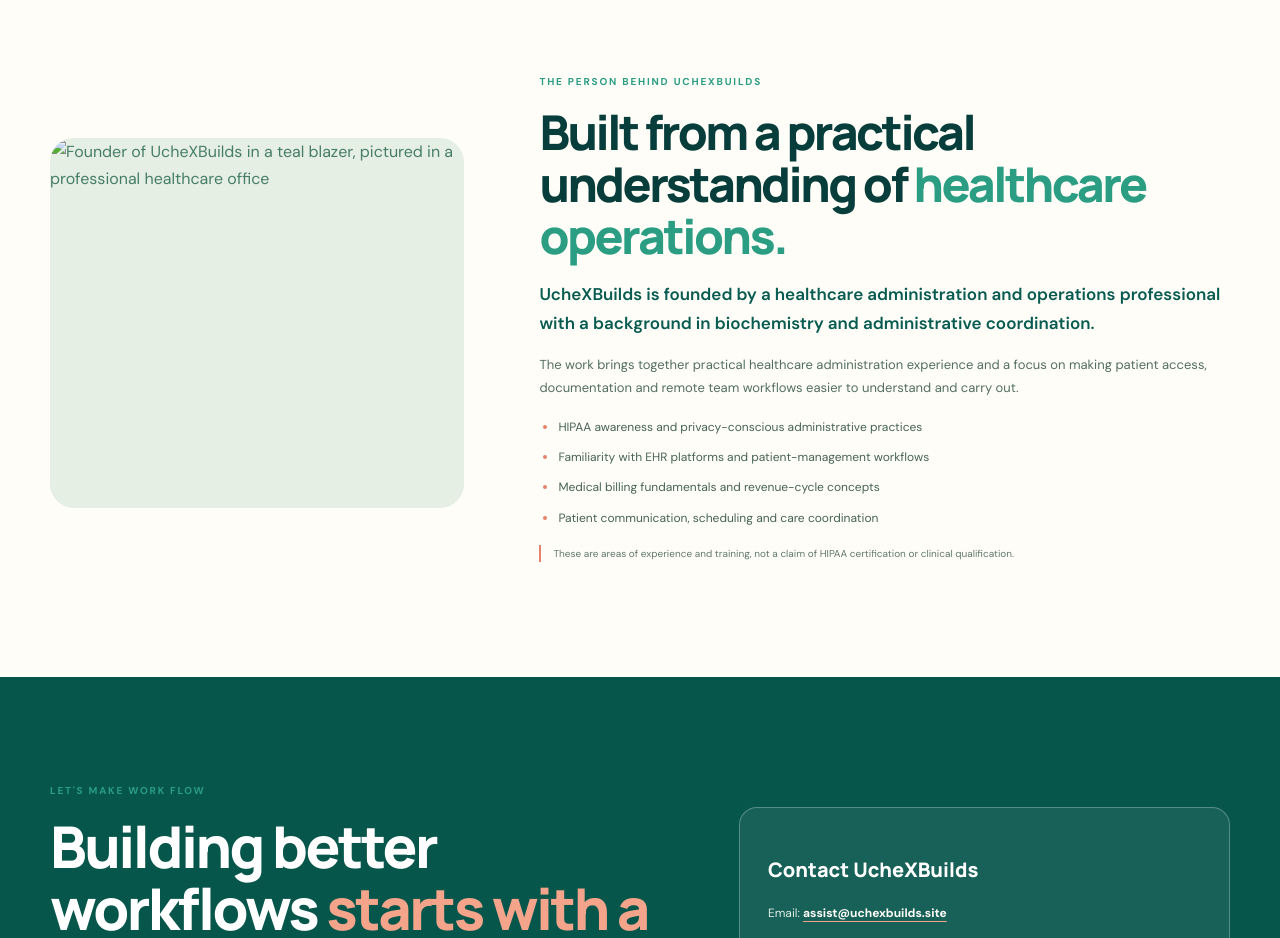
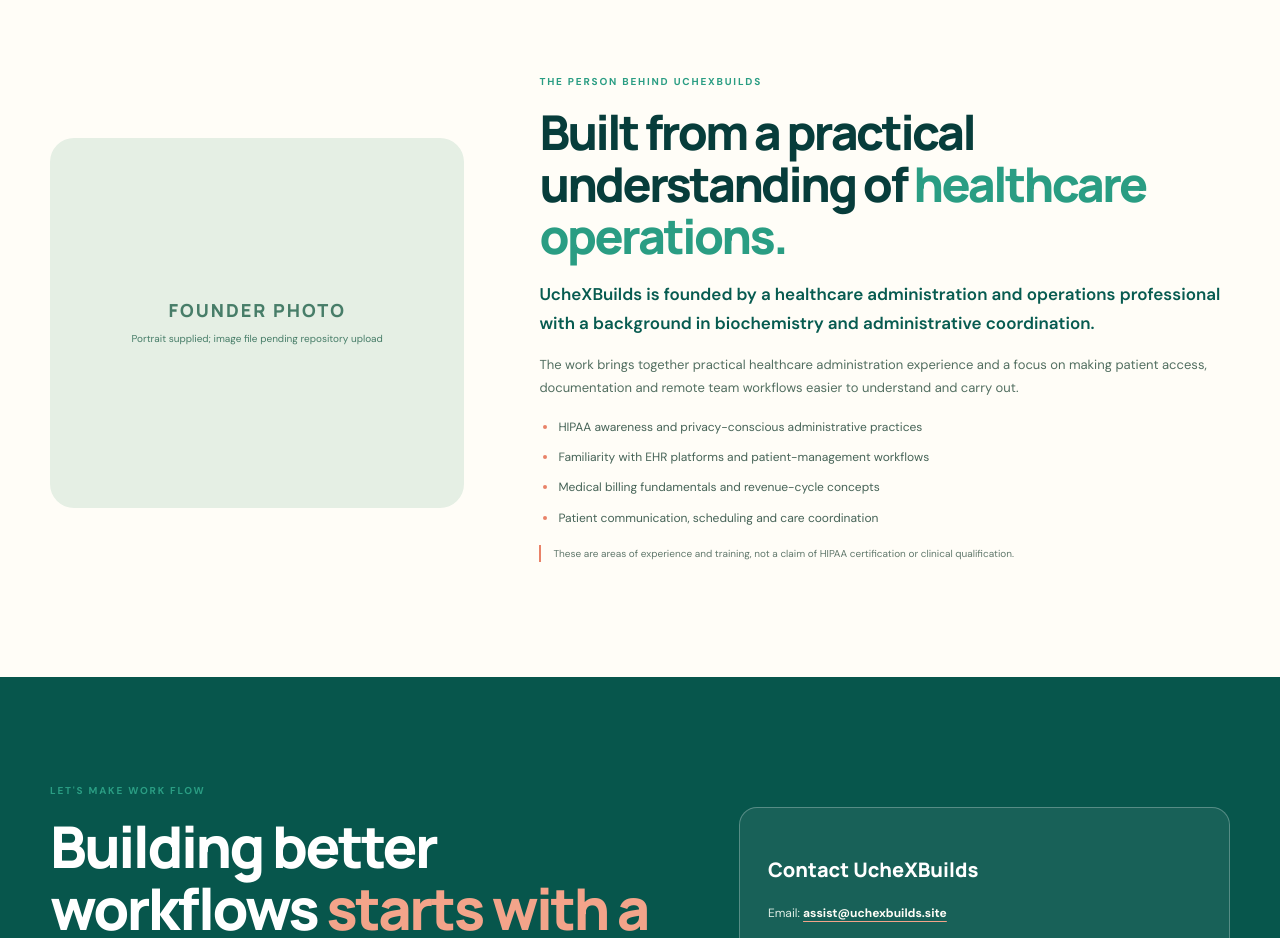
Before and after one commit to damilynch/uchexbuilds-site, a plain HTML site: page index.html in a window 1280 px wide. Shown: the part 3600-4538 px from the top of the page. Drawn offline with Linux system fonts and the light colour scheme.

Commit message:
Keep the founder portrait slot stable until the image asset is committed

```diff
--- a/index.html
+++ b/index.html
@@ -18,7 +18,7 @@
 <div class="launch-strip"><div><span class="eyebrow">PLANNED RELEASE</span><strong><!-- EDIT THIS LAUNCH WINDOW -->Launch window: To be announced</strong></div><a class="text-link" href="#waitlist">Get launch updates →</a></div>
 <div class="lead-magnet"><div><label class="eyebrow">FREE PRACTICAL RESOURCE</label><h3>Patient Intake Checklist</h3><p>A one-page companion checklist for reviewing the administrative basics before a patient request moves to the next step.</p></div><a class="btn secondary-btn" href="downloads/Patient-Intake-Checklist.pdf" data-placeholder-download>Download the checklist ↗</a></div></div></section>
 <section class="section approach"><div class="wrap"><div class="approach-head"><label class="eyebrow">HOW THE HUB WILL WORK</label><h2>Understand it. Practise it. <em>Use it at work.</em></h2><p>Each topic connects the reason behind a task with a practical way to carry it out.</p></div><div class="steps"><div><b>01</b><span aria-hidden="true">⌕</span><h3>Learn</h3><p>Understand the purpose, boundaries and sequence of the workflow.</p></div><div><b>02</b><span aria-hidden="true">◉</span><h3>See</h3><p>Review a clear example using fictional practice information.</p></div><div><b>03</b><span aria-hidden="true">✎</span><h3>Practise</h3><p>Work through a realistic administrative scenario and feedback.</p></div><div><b>04</b><span aria-hidden="true">↗</span><h3>Apply</h3><p>Use a checklist or job aid within your organisation's approved process.</p></div></div></div></section>
-<section class="section founder" id="about-founder"><div class="wrap founder-grid"><div class="founder-photo"><img src="assets/images/founder-photo.jpg" alt="Founder of UcheXBuilds in a teal blazer, pictured in a professional healthcare office"></div><div><label class="eyebrow">THE PERSON BEHIND UCHEXBUILDS</label><h2>Built from a practical understanding of <em>healthcare operations.</em></h2><p class="lead">UcheXBuilds is founded by a healthcare administration and operations professional with a background in biochemistry and administrative coordination.</p><p>The work brings together practical healthcare administration experience and a focus on making patient access, documentation and remote team workflows easier to understand and carry out.</p><ul class="credential-list"><li>HIPAA awareness and privacy-conscious administrative practices</li><li>Familiarity with EHR platforms and patient-management workflows</li><li>Medical billing fundamentals and revenue-cycle concepts</li><li>Patient communication, scheduling and care coordination</li></ul><p class="credential-note">These are areas of experience and training, not a claim of HIPAA certification or clinical qualification.</p></div></div></section>
+<section class="section founder" id="about-founder"><div class="wrap founder-grid"><div class="founder-photo" role="img" aria-label="Founder portrait placeholder"><span>FOUNDER PHOTO</span><small>Portrait supplied; image file pending repository upload</small></div><div><label class="eyebrow">THE PERSON BEHIND UCHEXBUILDS</label><h2>Built from a practical understanding of <em>healthcare operations.</em></h2><p class="lead">UcheXBuilds is founded by a healthcare administration and operations professional with a background in biochemistry and administrative coordination.</p><p>The work brings together practical healthcare administration experience and a focus on making patient access, documentation and remote team workflows easier to understand and carry out.</p><ul class="credential-list"><li>HIPAA awareness and privacy-conscious administrative practices</li><li>Familiarity with EHR platforms and patient-management workflows</li><li>Medical billing fundamentals and revenue-cycle concepts</li><li>Patient communication, scheduling and care coordination</li></ul><p class="credential-note">These are areas of experience and training, not a claim of HIPAA certification or clinical qualification.</p></div></div></section>
 <section class="section contact" id="contact"><div class="wrap contact-grid"><div><label class="eyebrow">LET'S MAKE WORK FLOW</label><h2>Building better workflows <em>starts with a conversation.</em></h2><p>Questions about the Hub, practice onboarding or a potential collaboration? Send us a note.</p></div><aside><h3>Contact UcheXBuilds</h3><p>Email: <a class="contact-email" href="mailto:assist@uchexbuilds.site">assist@uchexbuilds.site</a></p><p class="response-time">We aim to respond within 2 business days.</p><p>LinkedIn: <a class="contact-email" href="https://www.linkedin.com/in/your-linkedin-profile/" rel="noopener noreferrer" target="_blank">Add UcheXBuilds LinkedIn URL ↗</a></p><small>SMART WORKFLOWS · SEAMLESS OPERATIONS</small></aside></div></section>
 <section class="section waitlist" id="waitlist"><div class="wrap waitlist-grid"><div><label class="eyebrow">EARLY ACCESS UPDATES</label><h2>Be first to hear when the Hub <em>opens.</em></h2><p>Join the interest list for launch news, sample resources and updates on the Remote Healthcare Operations Hub.</p></div><form class="waitlist-form" action="https://formspree.io/f/xjywwzed" method="POST"><input type="hidden" name="_subject" value="New UcheXBuilds Hub waitlist signup"><input type="text" name="_gotcha" tabindex="-1" autocomplete="off" aria-hidden="true" class="form-honeypot"><label for="waitlist-email">Email address</label><input id="waitlist-email" name="email" type="email" autocomplete="email" placeholder="you@example.com" required><label class="consent"><input type="checkbox" name="consent" value="yes" required> I agree to receive UcheXBuilds launch and product updates by email. I can request removal at any time.</label><button class="btn" type="submit">Join the waitlist ↗</button><p class="form-note">Your email will be used for UcheXBuilds launch and product updates. See our <a href="privacy.html">Privacy Notice</a>.</p></form></div></section>
 <p class="privacy-line wrap">All examples use fictional data. No patient information is collected.</p>
```
